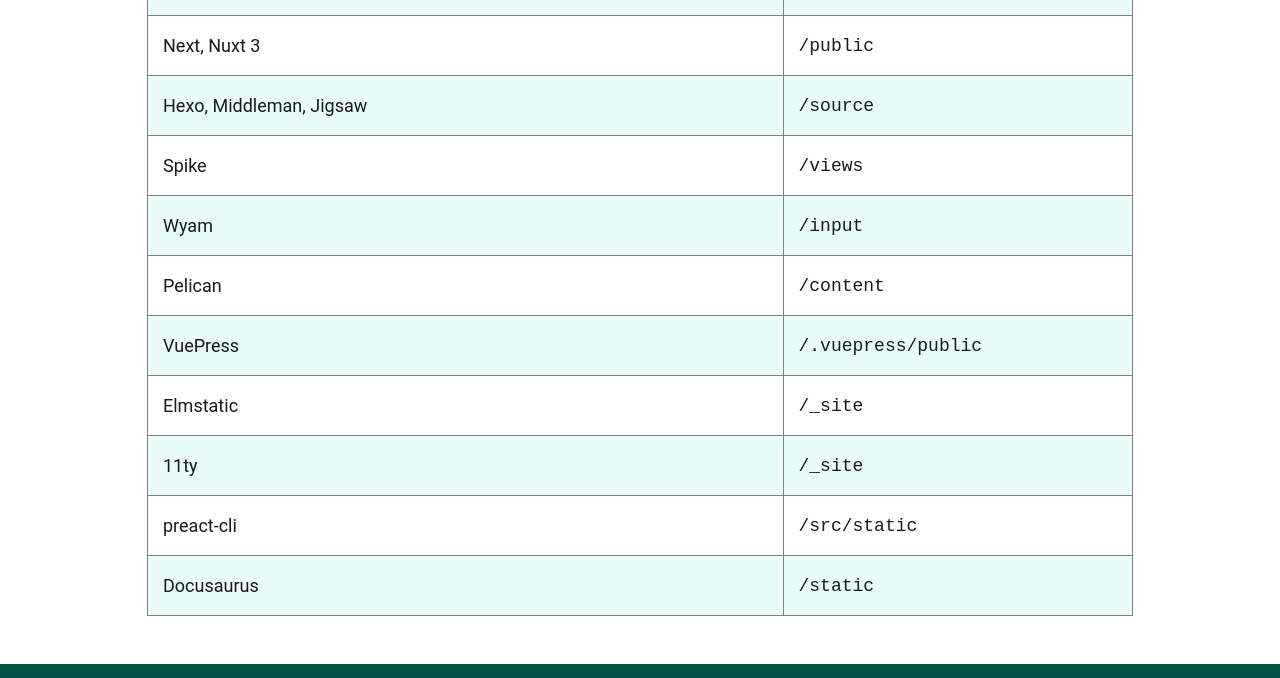
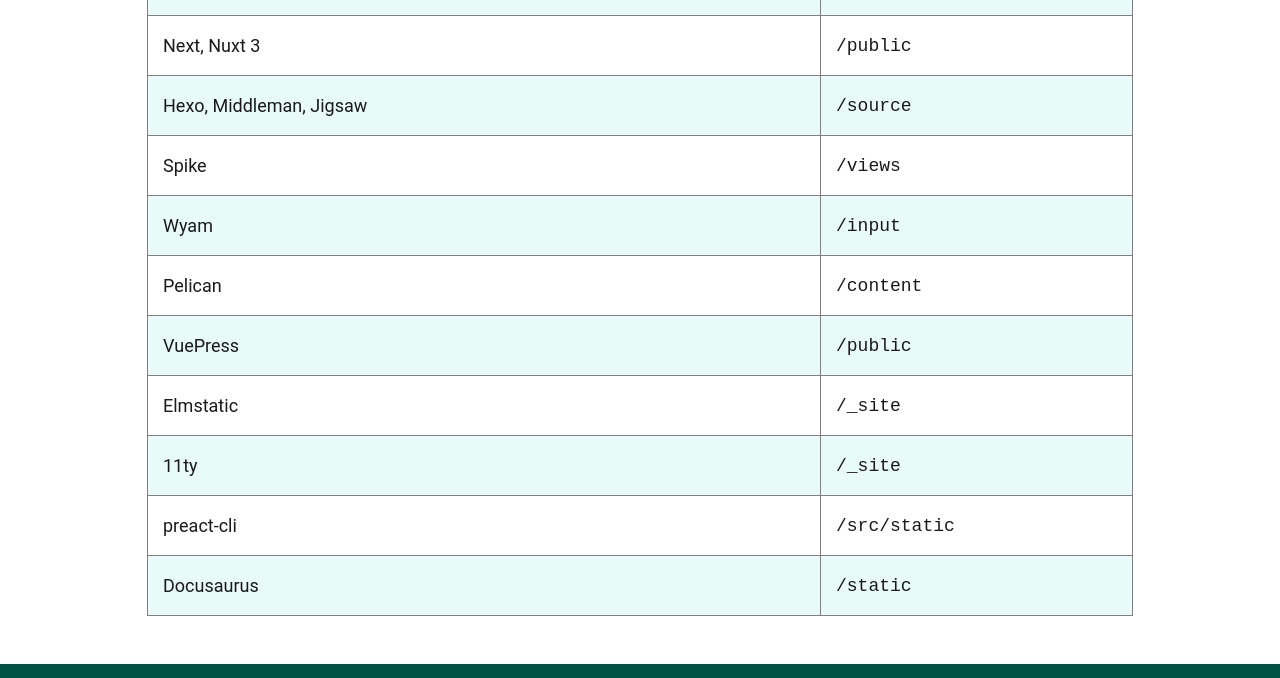
Before and after one commit to dk20tx/JAMStack-blog-site, an Eleventy site: page src/blog/2022-04-09-a-new-entry.md in a window 1280 px wide. Shown: the part 1425-2103 px from the top of the page. Built offline with nearby package versions, Linux system fonts and the light colour scheme; Eleventy itself is replaced by a stand-in of ours; files that its build step writes are made by us from their sources.

Commit message:
Update Blog “2022-04-09-a-new-entry”

```diff
--- a/src/blog/2022-04-09-a-new-entry.md
+++ b/src/blog/2022-04-09-a-new-entry.md
@@ -31,7 +31,7 @@
 | Spike                                        | `/views`              |
 | Wyam                                         | `/input`              |
 | Pelican                                      | `/content`            |
-| VuePress                                     | `/.vuepress/public`   |
+| VuePress                                     | `/public`             |
 | Elmstatic                                    | `/_site`              |
 | 11ty                                         | `/_site`              |
 | preact-cli                                   | `/src/static`         |
```
